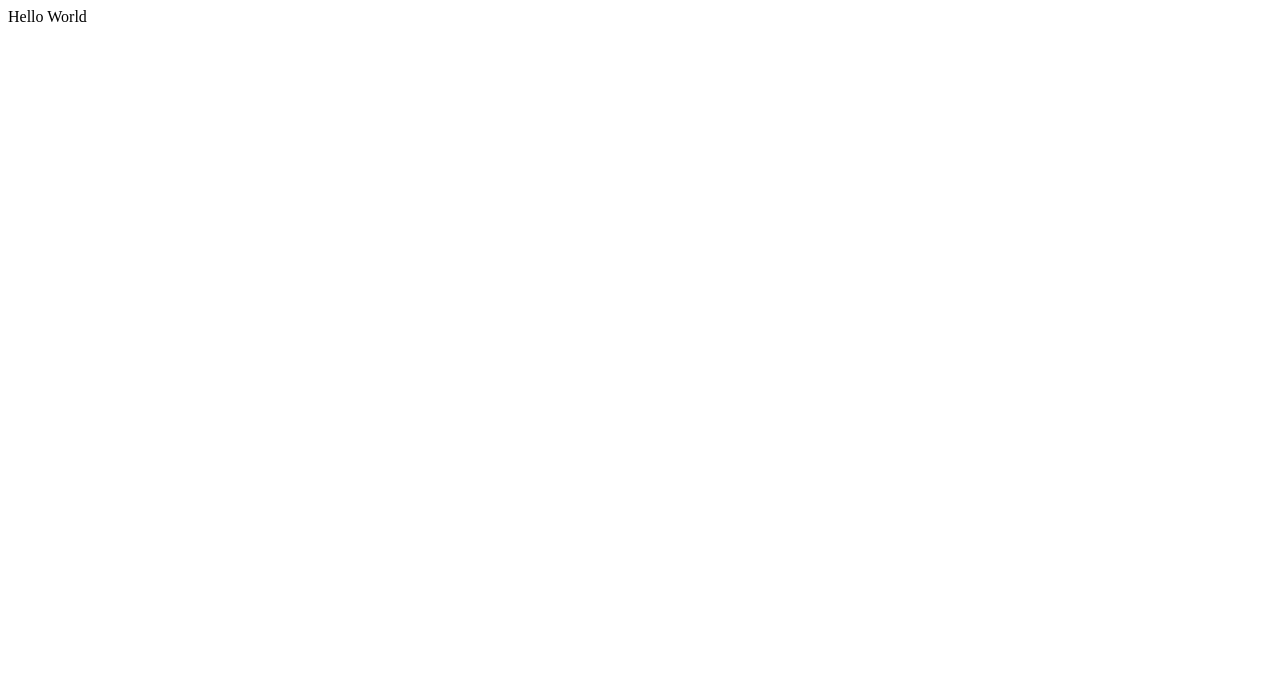
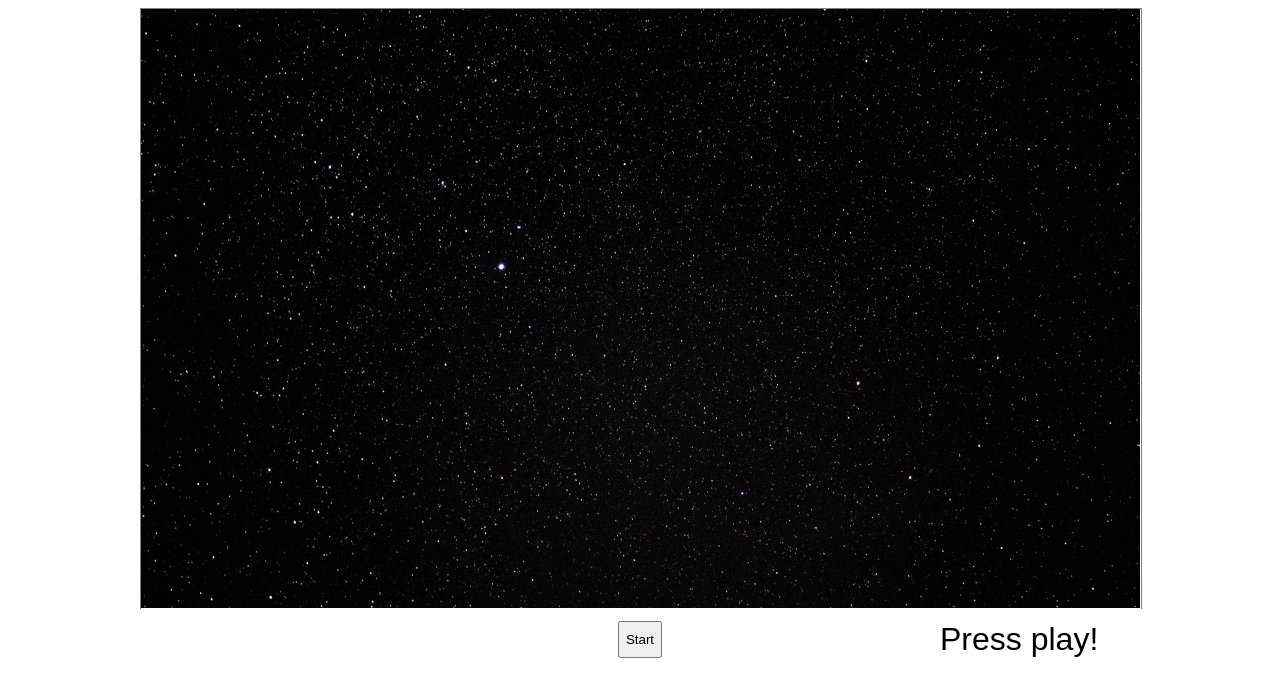
Before and after one commit to Wirt4/typescript-breakout, a website built with Parcel: page src/index.html in a window 1280 px wide. Built offline with nearby package versions, Linux system fonts and the light colour scheme.

Commit message:
Add basic gameboard

```diff
--- a/src/index.html
+++ b/src/index.html
@@ -1 +1,59 @@
-<p>Hello World</p>
+<!DOCTYPE html>
+<html lang="en">
+<head>
+    <meta charset="UTF-8" />
+    <title>Typescript App</title>
+</head>
+<body>
+<div id="main" class="main">
+    <canvas id="playField" width="1000" height="600"></canvas>
+    <img id="background" src="./images/background.png"></img>
+    <div id="display">
+        <div id="score"></div>
+        <button id="start">Start</button>
+        <div id="info">Press play!</div>
+    </div>
+</div>
+<script src="./index.ts"></script>
+</body>
+<style>
+    :root {
+        --width: 1000px;
+        --height: 650px;
+    }
+
+    #main {
+        position: relative;
+        width: 1000px;
+        margin: 0 auto;
+        width: var(--width);
+        height: var(--height);
+        font-size: 32px;
+        font-family: Arial, Helvetica, sans-serif;
+    }
+
+    canvas {
+        position: absolute;
+        left: 0;
+        top: 0;
+        z-index: 10;
+        border-top: 1px solid grey;
+        border-left: 1px solid grey;
+        border-right: 1px solid grey;
+        margin-bottom: 40px;
+    }
+
+    #display {
+        position: absolute;
+        bottom: 0;
+        display: flex;
+        justify-content: space-between;
+        width: var(--width);
+    }
+
+    #score,
+    #info {
+        width: 200px;
+    }
+</style>
+</html>
```
Also changed, not shown: src/images/background.png (added).
